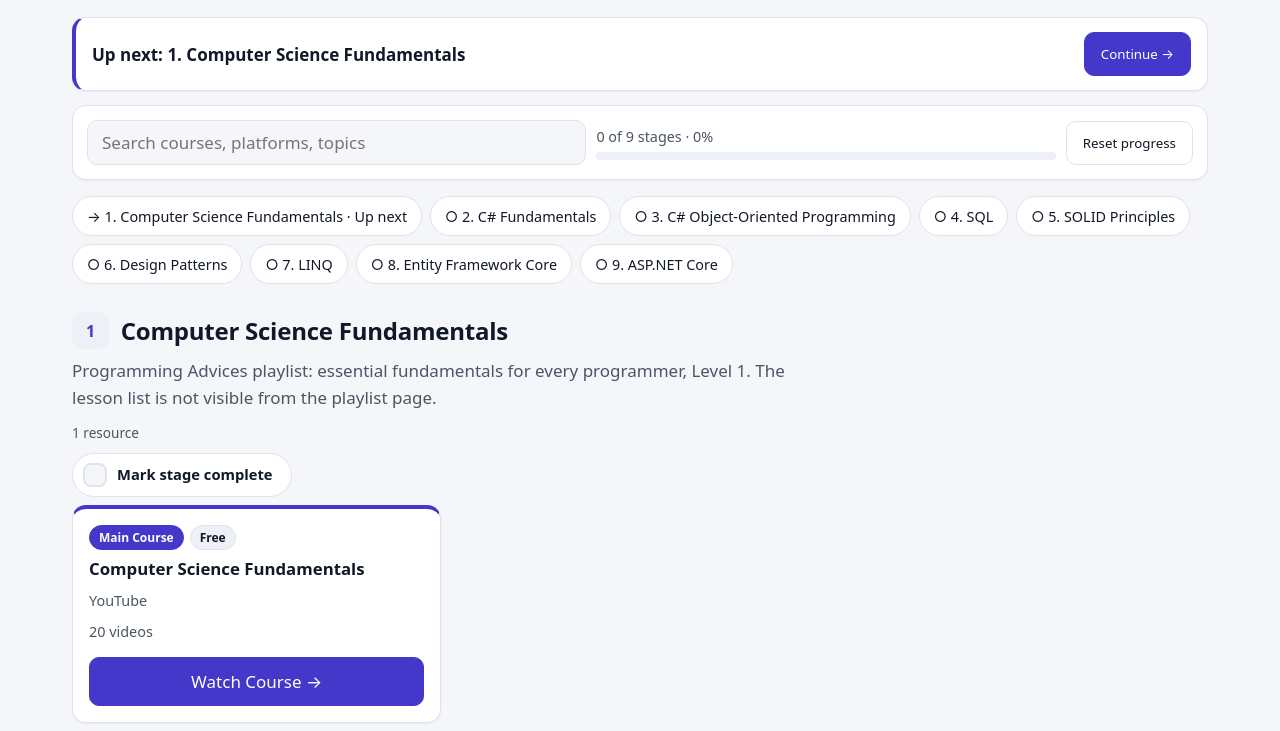
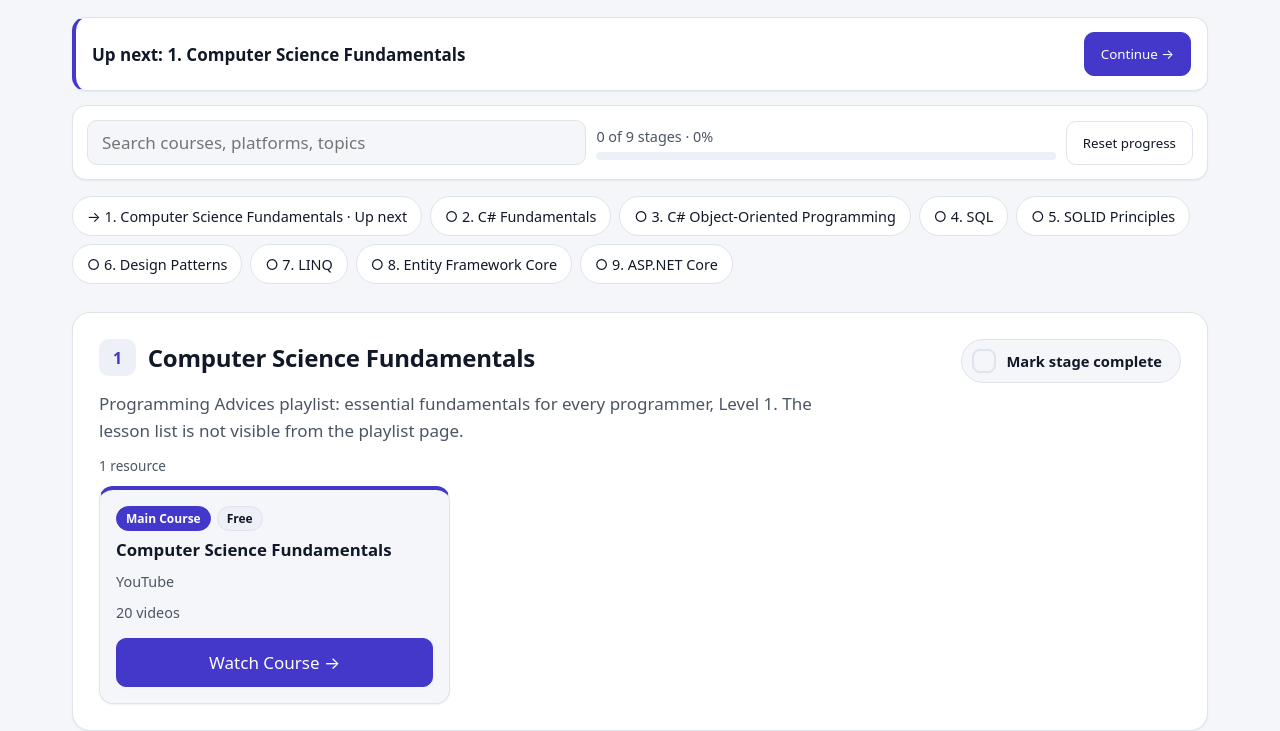
Before and after one commit to Elhendawy-1/Back-End-Roadmap, a plain HTML site: page index.html in a window 1280 px wide. Shown: the part 246-977 px from the top of the page. Drawn offline with Linux system fonts and the light colour scheme.

Commit message:
Give each stage its own themed block with header row

```diff
--- a/index.html
+++ b/index.html
@@ -47,7 +47,12 @@ nav{display:flex;flex-wrap:wrap;gap:8px;margin:0 0 28px}
 .rescount{color:var(--mute);font-size:.85rem;margin:0 0 10px}
 .totop{position:fixed;bottom:18px;inset-inline-end:18px;z-index:50;width:48px;height:48px;border-radius:50%;border:1.5px solid var(--line);background:var(--card);color:var(--ink);font-size:1.2rem;line-height:1;cursor:pointer;box-shadow:var(--sh)}
 .totop:hover{border-color:var(--acc);color:var(--acc)}
-.stage{margin:0 0 36px}
+.stage{background:var(--card);border:1px solid var(--line);border-radius:18px;box-shadow:var(--sh);padding:clamp(16px,3vw,26px);margin:0 0 28px}
+.stage .card{background:var(--bg)}
+.stage .mark{background:var(--bg)}
+.stop{display:flex;align-items:flex-start;justify-content:space-between;gap:12px 16px;flex-wrap:wrap;margin-bottom:6px}
+.stop h2{flex:1 1 240px;min-width:0}
+.stop .mark{margin:0;flex:none}
 .stage h2{display:flex;gap:12px;align-items:center;font-size:clamp(1.15rem,1vw + 1rem,1.5rem);line-height:1.25;margin:0 0 8px;letter-spacing:-.01em}
 .num{display:inline-grid;place-items:center;min-width:2.3rem;height:2.3rem;padding:0 6px;border-radius:10px;background:var(--soft);color:var(--acc);font-weight:800;font-size:1rem;flex:none}
 .stage.is-done .num{background:var(--acc);color:var(--onacc);font-size:0}
@@ -159,10 +164,12 @@ S.forEach(function(s,i){
 var id="stage-"+(i+1);
 var c=el("a","chip",(i+1)+". "+s.n);c.href="#"+id;nav.appendChild(c);
 var st=el("section","stage");st.id=id;st.setAttribute("aria-labelledby",id+"-h");
-var h=el("h2");h.id=id+"-h";h.appendChild(el("span","num",String(i+1)));h.appendChild(el("span","",s.n));st.appendChild(h);
+var top=el("div","stop");
+var h=el("h2");h.id=id+"-h";h.appendChild(el("span","num",String(i+1)));h.appendChild(el("span","",s.n));top.appendChild(h);
+var m=el("label","mark"),cb=document.createElement("input");cb.type="checkbox";cb.setAttribute("data-i",i);m.appendChild(cb);var mt=el("span","mark-txt","Mark stage complete");m.appendChild(mt);mts.push(mt);top.appendChild(m);
+st.appendChild(top);
 st.appendChild(el("p","desc",s.d));
 var rc=s.r.length;st.appendChild(el("p","rescount",rc===0?"No resources yet":rc+(rc===1?" resource":" resources")));
-var m=el("label","mark"),cb=document.createElement("input");cb.type="checkbox";cb.setAttribute("data-i",i);m.appendChild(cb);var mt=el("span","mark-txt","Mark stage complete");m.appendChild(mt);mts.push(mt);st.appendChild(m);
 var g=el("div","grid");
 s.r.forEach(function(r){
 var card=el("article","card"+(r[2]==="main"?" main":""));
```
